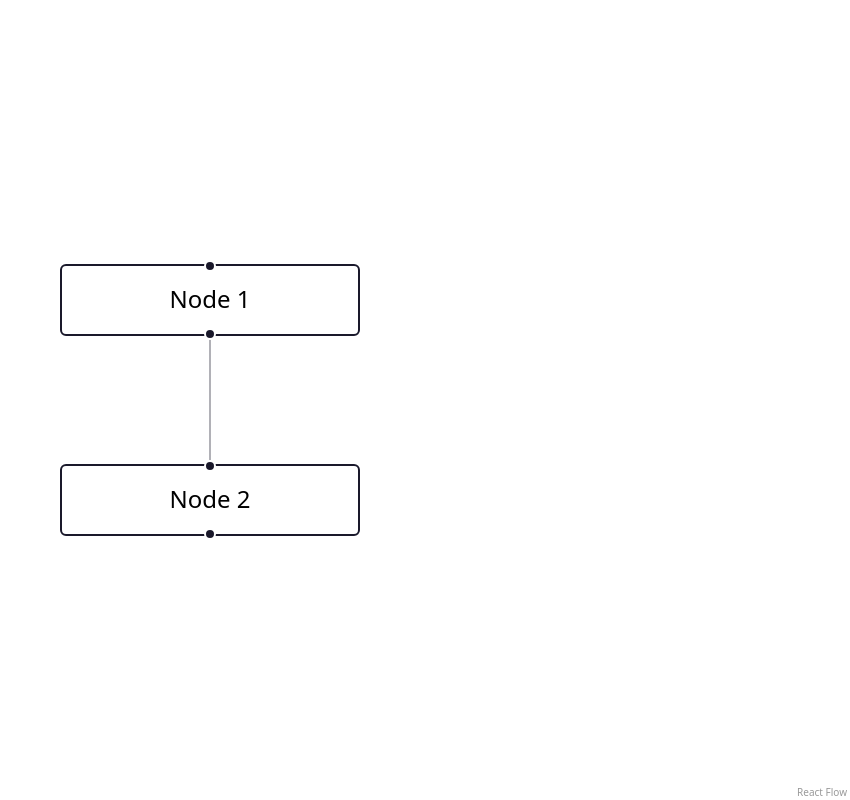
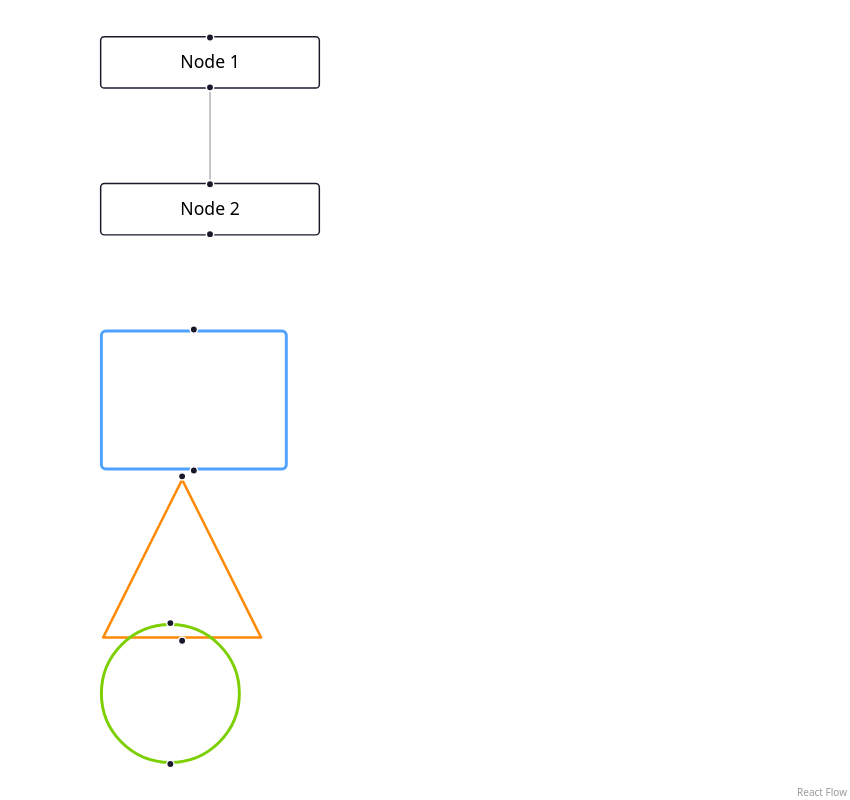
Before and after one commit to Hwosch/Diagram-Editor, a React (Vite) app: page / in a window 1280 px wide. Shown: the whole page, without its empty margins (430-1280 px from the left). Built offline with nearby package versions, Linux system fonts and the light colour scheme.

Commit message:
- Базовый функционал редактора

```diff
--- /dev/null
+++ b/src/modules/Editor/components/BaseShapeNode.tsx
@@ -0,0 +1,17 @@
+import { Handle, Position } from '@xyflow/react';
+import type { JSX } from 'react';
+import type React from 'react';
+
+interface IProps {
+  children: JSX.Element;
+}
+
+export const BaseShapeNode: React.FC<IProps> = ({ children }) => {
+  return (
+    <>
+      <Handle type="source" position={Position.Top} />
+      <Handle type="target" position={Position.Bottom} />
+      {children}
+    </>
+  );
+};
--- /dev/null
+++ b/src/modules/Editor/components/CircleShape.tsx
@@ -0,0 +1,10 @@
+import type React from 'react';
+import { BaseShapeNode } from './BaseShapeNode';
+
+export const CircleShape: React.FC = () => {
+  return (
+    <BaseShapeNode>
+      <div className="size-24 border-2 border-lime-500 rounded-full" />
+    </BaseShapeNode>
+  );
+};
--- a/src/modules/Editor/components/Editor.tsx
+++ b/src/modules/Editor/components/Editor.tsx
@@ -1,30 +1,51 @@
 import { useState, useCallback } from 'react';
-import { ReactFlow, applyNodeChanges, applyEdgeChanges, addEdge, type OnNodesChange, type OnEdgesChange, type OnConnect, type Node, type Edge } from '@xyflow/react';
-import '@xyflow/react/dist/style.css';
-import "normalize.css";
+import {
+  ReactFlow,
+  applyNodeChanges,
+  applyEdgeChanges,
+  addEdge,
+  type OnNodesChange,
+  type OnEdgesChange,
+  type OnConnect,
+  type Node,
+  type Edge,
+  type NodeTypes,
+} from '@xyflow/react';
+import { RectangleShape } from './RectangleShape';
+import { TriangleShape } from './TriangleShape';
+import { CircleShape } from './CircleShape';
+import { DELETE_KEY_CODES, SHAPES } from '../consts/editor.consts';
 
 const initialNodes: Node[] = [
   { id: 'n1', position: { x: 0, y: 0 }, data: { label: 'Node 1' } },
   { id: 'n2', position: { x: 0, y: 100 }, data: { label: 'Node 2' } },
+  { id: 'n3', position: { x: 0, y: 200 }, data: { label: 'Node 3' }, type: SHAPES.RECTANGLE },
+  { id: 'n4', position: { x: 0, y: 300 }, data: { label: 'Node 4' }, type: SHAPES.TRIANGLE },
+  { id: 'n5', position: { x: 0, y: 400 }, data: { label: 'Node 5' }, type: SHAPES.CIRCLE },
 ];
 const initialEdges: Edge[] = [{ id: 'n1-n2', source: 'n1', target: 'n2' }];
 
+const NODE_TYPES: NodeTypes = {
+  [SHAPES.RECTANGLE]: RectangleShape,
+  [SHAPES.TRIANGLE]: TriangleShape,
+  [SHAPES.CIRCLE]: CircleShape,
+};
 
-export const Editor = () => {
+export function Editor() {
   const [nodes, setNodes] = useState<Node[]>(initialNodes);
   const [edges, setEdges] = useState<Edge[]>(initialEdges);
 
   const onNodesChange: OnNodesChange = useCallback(
     (changes) => setNodes((nodesSnapshot) => applyNodeChanges(changes, nodesSnapshot)),
-    [],
+    []
   );
   const onEdgesChange: OnEdgesChange = useCallback(
     (changes) => setEdges((edgesSnapshot) => applyEdgeChanges(changes, edgesSnapshot)),
-    [],
+    []
   );
   const onConnect: OnConnect = useCallback(
     (params) => setEdges((edgesSnapshot) => addEdge(params, edgesSnapshot)),
-    [],
+    []
   );
 
   return (
@@ -35,6 +56,8 @@ export const Editor = () => {
         onNodesChange={onNodesChange}
         onEdgesChange={onEdgesChange}
         onConnect={onConnect}
+        nodeTypes={NODE_TYPES}
+        deleteKeyCode={DELETE_KEY_CODES}
         fitView
       />
     </div>
--- /dev/null
+++ b/src/modules/Editor/components/RectangleShape.tsx
@@ -0,0 +1,10 @@
+import type React from 'react';
+import { BaseShapeNode } from './BaseShapeNode';
+
+export const RectangleShape: React.FC = () => {
+  return (
+    <BaseShapeNode>
+      <div className="w-32 h-24 border-2 border-blue-400 rounded-sm" />
+    </BaseShapeNode>
+  );
+};
--- /dev/null
+++ b/src/modules/Editor/components/TriangleShape.tsx
@@ -0,0 +1,19 @@
+import type React from 'react';
+import { BaseShapeNode } from './BaseShapeNode';
+
+export const TriangleShape: React.FC = () => {
+  return (
+    <BaseShapeNode>
+      <svg className="size-28" viewBox="0 0 100 100">
+        <polygon
+          points="50,2 98,98 2,98"
+          fill="none"
+          stroke="currentColor"
+          strokeWidth="1.5"
+          strokeLinejoin="round"
+          className="text-orange-400"
+        />
+      </svg>
+    </BaseShapeNode>
+  );
+};
--- /dev/null
+++ b/src/modules/Editor/consts/editor.consts.ts
@@ -0,0 +1,9 @@
+import type { KeyCode } from '@xyflow/react';
+
+export const SHAPES = {
+  RECTANGLE: 'rectangle',
+  TRIANGLE: 'triangle',
+  CIRCLE: 'circle',
+} as const;
+
+export const DELETE_KEY_CODES: KeyCode = ['Delete', 'Backspace'];
```
